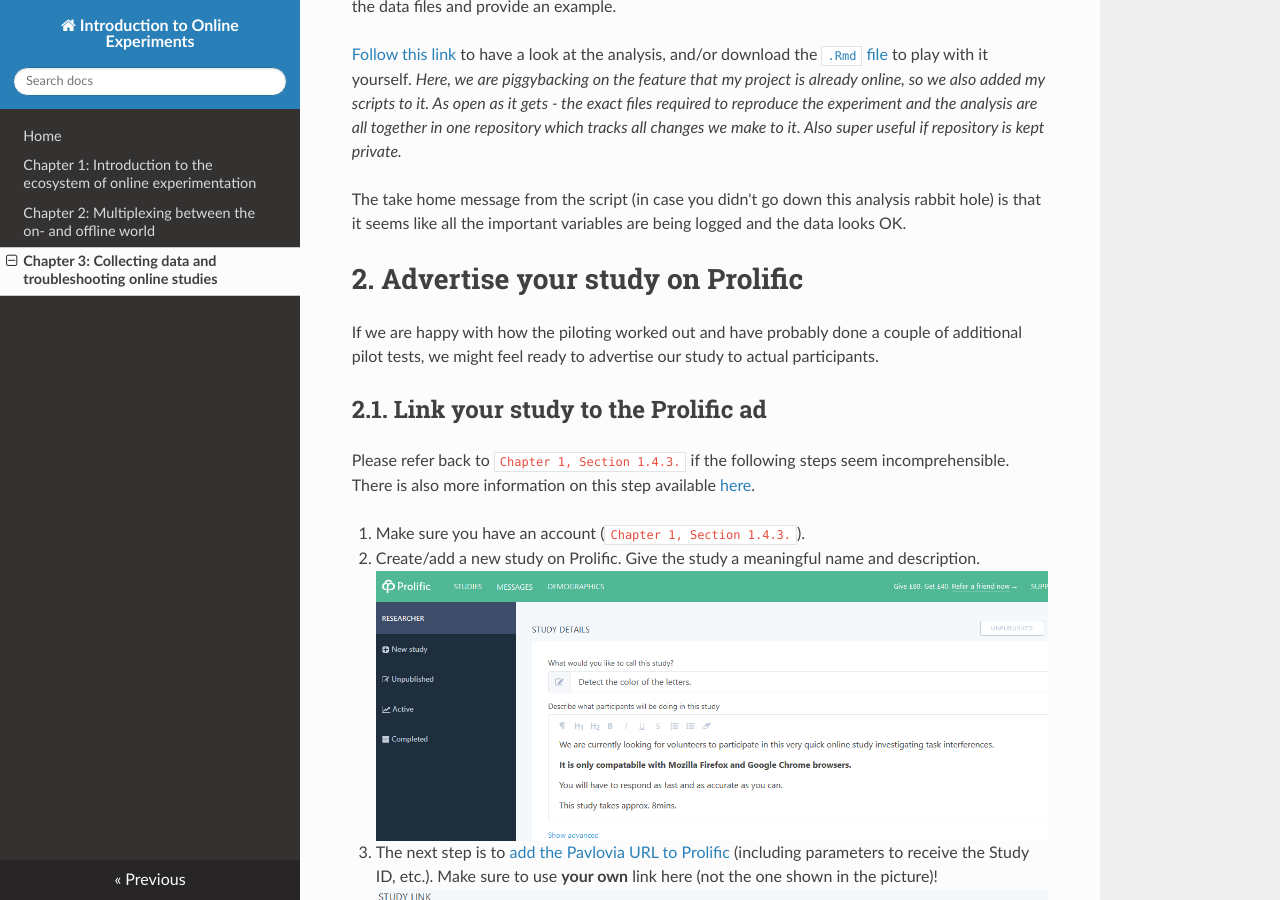
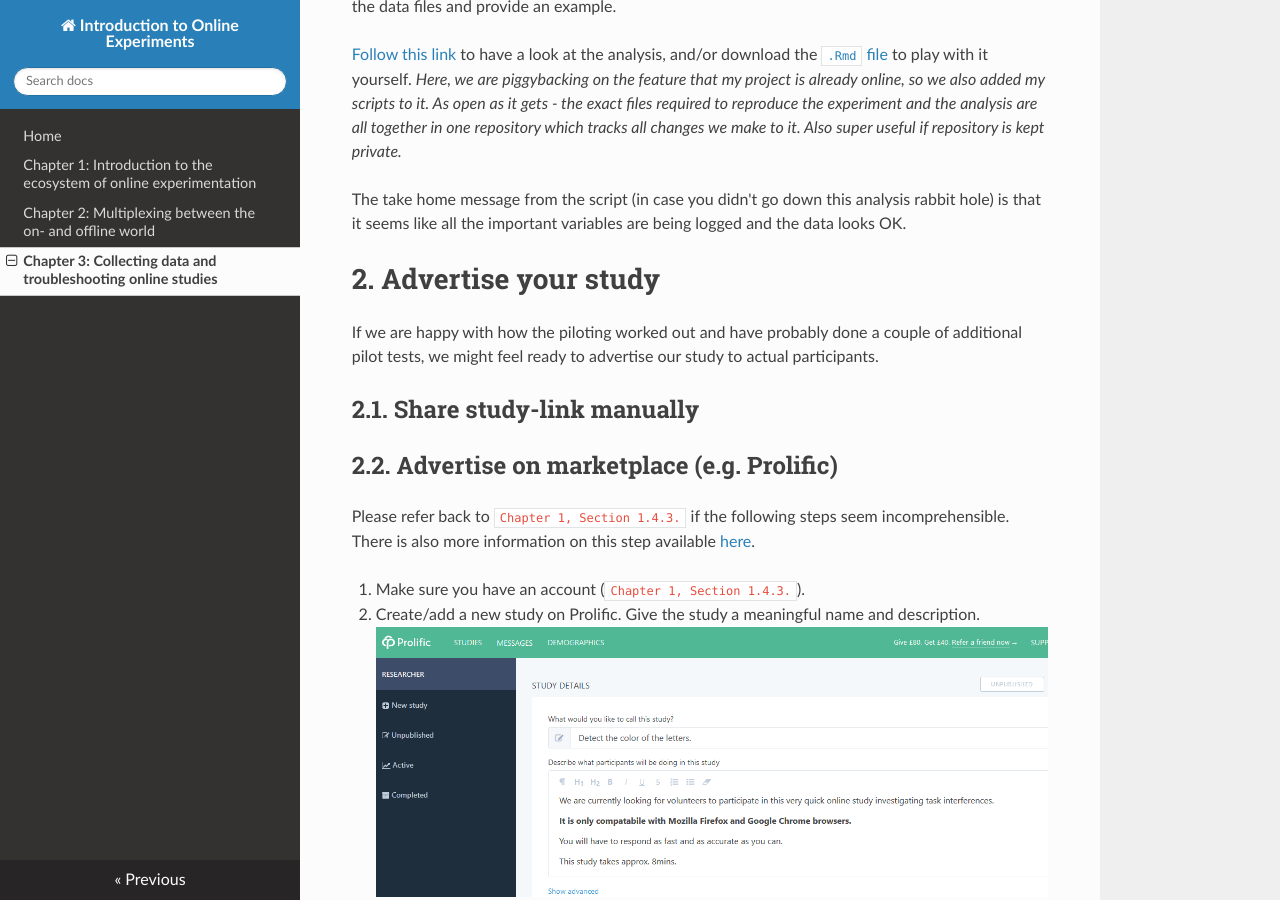
Before and after one commit to onlinews/online_ws, an MkDocs documentation site: the page built from docs/Ch_3_CollectingData.md, in a window 1280 px wide and 900 px high, scrolled down 5749 px. Built offline with MkDocs 1.6.1, drawn with Linux system fonts in a browser that asks for light colours; nearby versions of some CDN libraries.

Commit message:
structure

````diff
--- a/docs/Ch_3_CollectingData.md
+++ b/docs/Ch_3_CollectingData.md
@@ -115,10 +115,12 @@
 
 The take home message from the script (in case you didn't go down this analysis rabbit hole) is that it seems like all the important variables are being logged and the data looks OK.
 
-# 2. Advertise your study on Prolific
+# 2. Advertise your study
 If we are happy with how the piloting worked out and have probably done a couple of additional pilot tests, we might feel ready to advertise our study to actual participants.
 
-## 2.1. Link your study to the Prolific ad
+## 2.1. Share study-link manually
+
+## 2.2. Advertise on marketplace (e.g. Prolific)
 Please refer back to ```Chapter 1, Section 1.4.3.``` if the following steps seem incomprehensible. There is also more information on this step available [here](https://psychopy.org/online/onlineParticipants.html).
 
 1.	Make sure you have an account (```Chapter 1, Section 1.4.3.```).
````
Also changed, not shown: docs/Ch_3_CollectingData.html (+4 -3 lines).
